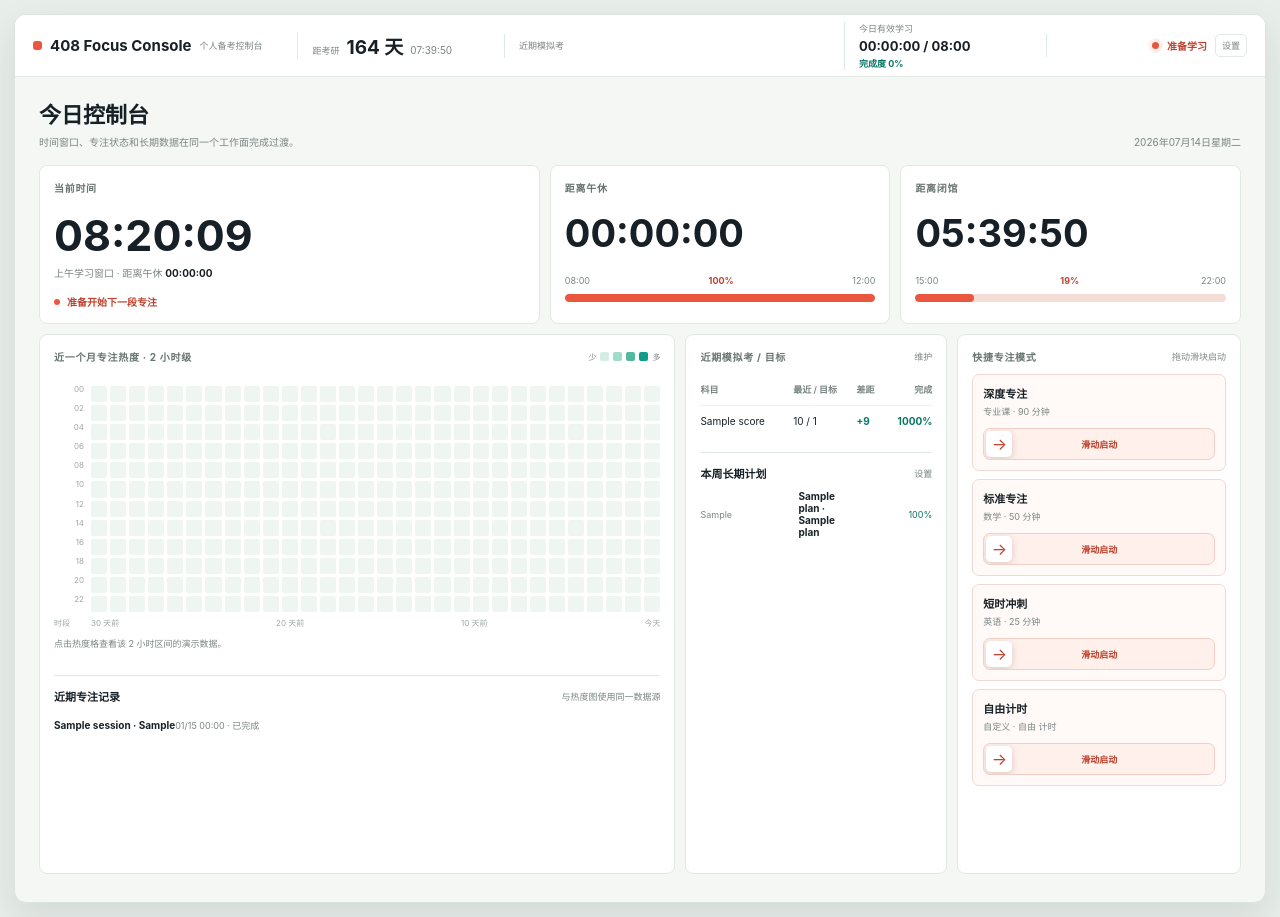
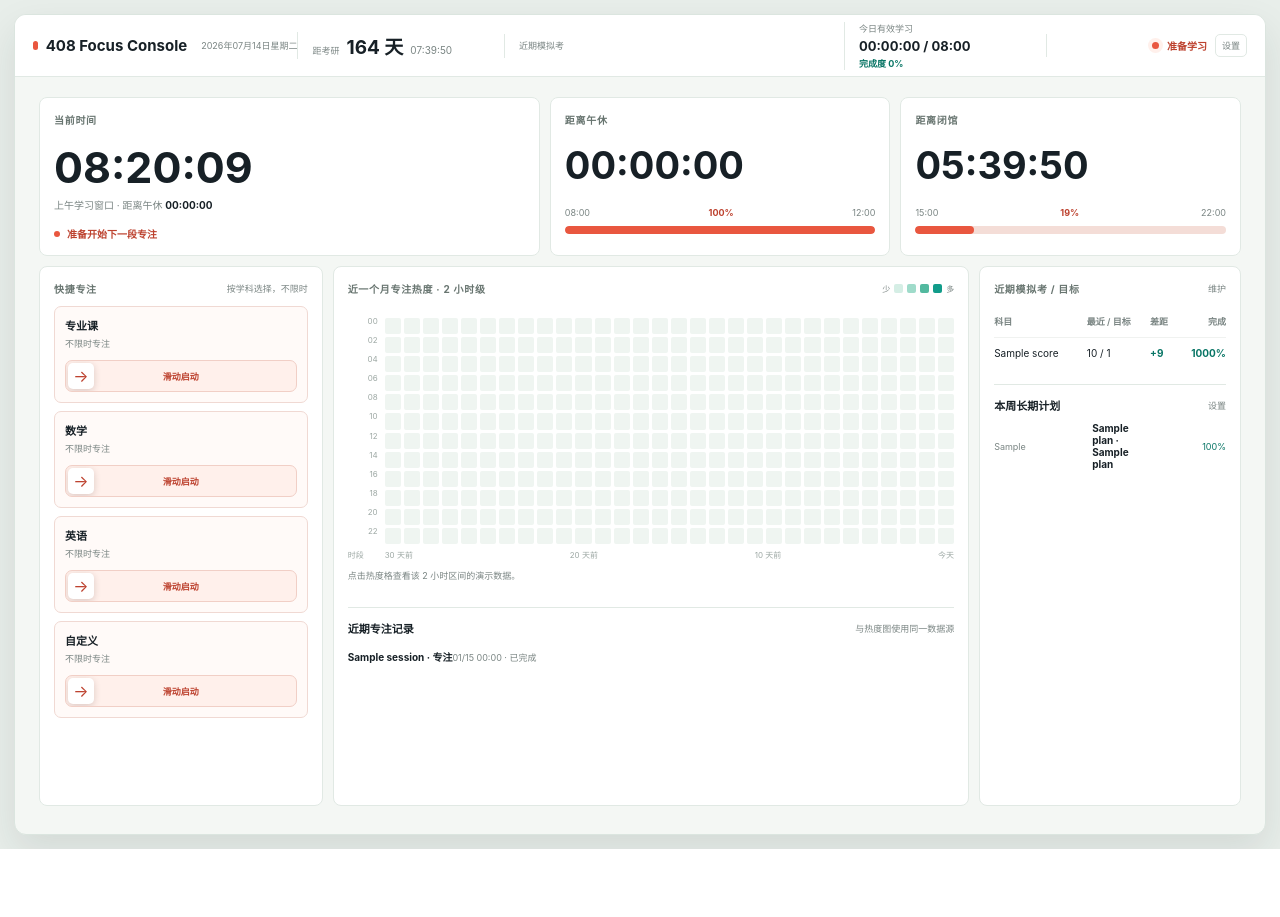
Before and after one commit to GYPp1us/408-Dashboard, a Flask app: page / in a window 1280 px wide. After the commit the page ends 849 px from the top, so only its background shows below. Run offline with Flask 3, Linux system fonts and the light colour scheme; the visitor is signed in with stand-in values (Sample User, id 1); data comes from the database, SQL or seed files in the repository; tables that the repository leaves empty hold one stand-in row (values such as "Sample post").

Commit message:
feat: simplify unlimited focus workflow

```diff
--- a/app/routes.py
+++ b/app/routes.py
@@ -107,8 +107,8 @@ def register_routes(app):
             planned_minutes = int(payload.get("planned_minutes", 0))
         except (TypeError, ValueError):
             planned_minutes = 0
-        if planned_minutes <= 0:
-            return jsonify(error="planned_minutes_must_be_positive"), 400
+        if planned_minutes < 0:
+            return jsonify(error="planned_minutes_must_be_non_negative"), 400
         if not subject or not mode:
             return jsonify(error="subject_and_mode_required"), 400
         connection = connect(app.config["DATABASE"])
--- a/app/static/app.css
+++ b/app/static/app.css
@@ -12,6 +12,7 @@ button { cursor:pointer; }
 .status-title i { width:9px; height:9px; border-radius:3px; background:var(--accent); }
 .status-title strong { font-size:15px; white-space:nowrap; }
 .status-title span,.exam-countdown small,.score-board small,.today-study small { color:var(--muted); font-size:9px; white-space:nowrap; }
+.console-date { margin-left:6px; }
 .exam-countdown { display:flex; align-items:baseline; gap:7px; padding-left:14px; border-left:1px solid var(--line); }
 .exam-countdown strong { font-size:19px; }
 .exam-countdown span { color:var(--muted); font-size:10px; }
@@ -55,20 +56,27 @@ button { cursor:pointer; }
 .section-block { margin-top:10px; }
 .section-heading { display:flex; align-items:center; justify-content:space-between; margin-bottom:10px; }
 .section-heading > span,.section-heading > a { color:var(--muted); font-size:9px; }
-.dashboard-grid { display:grid; grid-template-columns:minmax(0,1.75fr) minmax(240px,.72fr) minmax(260px,.78fr); gap:10px; align-items:stretch; margin-top:10px; }
+.dashboard-grid { display:grid; grid-template-columns:minmax(260px,.78fr) minmax(0,1.75fr) minmax(240px,.72fr); gap:10px; align-items:stretch; margin-top:10px; }
 .activity-panel,.score-panel,.mode-panel { min-height:540px; }
+.mode-panel { grid-column:1; grid-row:1; }
+.activity-panel { grid-column:2; grid-row:1; }
+.score-panel { grid-column:3; grid-row:1; }
 .activity-panel { display:flex; flex-direction:column; }
 .focus-modes { display:grid; grid-template-columns:1fr; gap:8px; }
 .mode { padding:10px; border:1px solid #f0d9d3; border-radius:7px; background:#fffaf8; }
 .mode strong { display:block; font-size:11px; }
 .mode small { display:block; margin-top:4px; color:var(--muted); font-size:9px; }
-.drag-launch { position:relative; height:32px; margin-top:10px; overflow:hidden; border:1px solid #f1cfc6; border-radius:7px; background:var(--accent-soft); color:var(--accent-deep); touch-action:none; user-select:none; }
-.drag-launch .drag-fill { position:absolute; inset:0 auto 0 0; width:0; background:var(--accent); opacity:.95; pointer-events:none; }
-.drag-launch .drag-label { position:absolute; inset:0; display:flex; align-items:center; justify-content:center; color:var(--accent-deep); font-size:9px; font-weight:750; pointer-events:none; }
-.drag-launch .drag-label.on-fill { color:#fff; }
+.drag-launch,.drag-action { position:relative; height:32px; margin-top:10px; overflow:hidden; border:1px solid #f1cfc6; border-radius:7px; background:var(--accent-soft); color:var(--accent-deep); touch-action:none; user-select:none; }
+.drag-action { margin-top:16px; border-color:#b9ddd6; background:var(--teal-soft); color:var(--teal-deep); }
+.drag-launch .drag-fill,.drag-action .drag-fill { position:absolute; inset:0 auto 0 0; width:0; background:var(--accent); opacity:.95; pointer-events:none; }
+.drag-action .drag-fill { background:var(--teal); }
+.drag-launch .drag-label,.drag-action .drag-label { position:absolute; inset:0; display:flex; align-items:center; justify-content:center; color:var(--accent-deep); font-size:9px; font-weight:750; pointer-events:none; }
+.drag-action .drag-label { color:var(--teal-deep); }
+.drag-launch .drag-label.on-fill,.drag-action .drag-label.on-fill { color:#fff; }
 .drag-thumb { position:absolute; z-index:2; top:2px; left:2px; display:flex; align-items:center; justify-content:center; width:26px; height:26px; border-radius:5px; background:#fff; color:var(--accent-deep); box-shadow:0 2px 7px rgba(80,45,38,.2); cursor:grab; }
+.drag-action .drag-thumb { color:var(--teal-deep); }
 .drag-thumb:active { cursor:grabbing; }
-.drag-launch.armed { box-shadow:0 0 0 3px rgba(17,156,138,.18); }
+.drag-launch.armed,.drag-action.armed { box-shadow:0 0 0 3px rgba(17,156,138,.18); }
 .analytics-grid,.bottom-grid,.focus-data-grid,.settings-data-grid { display:grid; grid-template-columns:1.55fr 1fr; gap:10px; margin-top:10px; }
 .bottom-grid,.focus-data-grid,.settings-data-grid { grid-template-columns:1fr 1fr; }
 .subsection-heading { display:flex; align-items:center; justify-content:space-between; margin-top:16px; padding-top:12px; border-top:1px solid var(--line); }
@@ -109,7 +117,6 @@ button { cursor:pointer; }
 .active-mode-view { animation:focus-enter .42s ease both; }
 .active-mode-view h3 { margin:12px 0 0; font-size:20px; }
 .active-mode-view > strong { display:block; margin-top:18px; color:var(--teal-deep); font-size:42px; line-height:1; }
-.active-mode-view .progress { margin-top:15px; }
 .active-label { color:var(--teal-deep) !important; font-weight:750; }
 .focus-window { margin-top:10px; color:var(--teal-deep); font-size:9px; }
 .active-mode-view .ring { width:84px; height:84px; margin:22px auto 16px; border-width:8px; font-size:18px; }
--- a/app/static/app.js
+++ b/app/static/app.js
@@ -1,5 +1,5 @@
 (() => {
-  const state = { dashboard: null, timer: null, countdown: null, windowCountdown: null, starting: false };
+  const state = { dashboard: null, timer: null, countdown: null, windowCountdown: null, starting: false, ending: false };
   const $ = (selector) => document.querySelector(selector);
   const formatSeconds = (total) => {
     const value = Math.max(0, Math.floor(total));
@@ -119,13 +119,13 @@
   function renderRecentFocus(sessions) {
     const target = $("#recent-focus");
     if (!target) return;
-    target.innerHTML = sessions.length ? sessions.slice(0, 8).map((item) => `<div class="recent-item"><b>${escapeHtml(item.subject)} · ${escapeHtml(item.mode)}</b><small>${new Date(item.started_at).toLocaleString("zh-CN", { month: "2-digit", day: "2-digit", hour: "2-digit", minute: "2-digit" })} · ${item.status === "active" ? "进行中" : "已完成"}</small></div>`).join("") : '<div class="loading-row">暂无专注记录。</div>';
+    target.innerHTML = sessions.length ? sessions.slice(0, 8).map((item) => `<div class="recent-item"><b>${escapeHtml(item.subject)} · 专注</b><small>${new Date(item.started_at).toLocaleString("zh-CN", { month: "2-digit", day: "2-digit", hour: "2-digit", minute: "2-digit" })} · ${item.status === "active" ? "进行中" : "已完成"}</small></div>`).join("") : '<div class="loading-row">暂无专注记录。</div>';
   }
 
   function renderModes(modes) {
     const target = $("#focus-modes");
     if (!target) return;
-    target.innerHTML = modes.map((mode, index) => `<div class="mode"><strong>${escapeHtml(mode.name)}</strong><small>${escapeHtml(mode.subject)} · ${mode.duration_minutes || "自由"} ${mode.duration_minutes ? "分钟" : "计时"}</small><div class="drag-launch${index ? " secondary" : ""}" data-subject="${escapeHtml(mode.subject)}" data-mode="${escapeHtml(mode.name)}" data-duration="${mode.duration_minutes || 25}"><div class="drag-fill"></div><span class="drag-label">滑动启动</span><span class="drag-thumb" role="button" tabindex="0" aria-label="滑动启动 ${escapeHtml(mode.name)}">→</span></div></div>`).join("");
+    target.innerHTML = modes.map((mode) => `<div class="mode"><strong>${escapeHtml(mode.subject)}</strong><small>不限时专注</small><div class="drag-launch" data-subject="${escapeHtml(mode.subject)}" data-mode="专注" data-duration="0"><div class="drag-fill"></div><span class="drag-label">滑动启动</span><span class="drag-thumb" role="button" tabindex="0" aria-label="滑动启动 ${escapeHtml(mode.subject)}">→</span></div></div>`).join("");
     initDragLaunchers();
   }
 
@@ -175,7 +175,7 @@
     state.starting = true;
     track.classList.add("armed");
     try {
-      const session = await api("/api/focus/start", { method: "POST", body: JSON.stringify({ subject: track.dataset.subject, mode: track.dataset.mode, planned_minutes: Number(track.dataset.duration), client_token: crypto.randomUUID() }) });
+      const session = await api("/api/focus/start", { method: "POST", body: JSON.stringify({ subject: track.dataset.subject, mode: "专注", planned_minutes: 0, client_token: crypto.randomUUID() }) });
       applyFocusState(session.session, true);
       showToast("专注已启动");
     } catch (error) {
@@ -202,23 +202,26 @@
     if (!active) {
       window.clearInterval(state.timer);
       $("#focus-timer").textContent = "00:00:00";
+      const track = $("#end-focus");
+      const thumb = track?.querySelector(".drag-thumb");
+      if (track && thumb && window.gsap) {
+        gsap.set(thumb, { x: 0 });
+        setDragProgress(track, thumb);
+        track.classList.remove("armed");
+      }
       return;
     }
-    $("#focus-subject").textContent = `${active.subject} · ${active.mode}`;
+    $("#focus-subject").textContent = `${active.subject} · 专注`;
     $("#focus-start").textContent = new Date(active.started_at).toLocaleTimeString("zh-CN", { hour: "2-digit", minute: "2-digit" });
-    $("#focus-planned").textContent = `${active.planned_minutes} 分钟`;
     const tick = () => {
       const elapsed = Math.max(0, Math.floor((Date.now() - Date.parse(active.started_at)) / 1000));
-      const planned = active.planned_minutes * 60;
-      const progress = Math.min(100, Math.round((elapsed / planned) * 100));
       $("#focus-timer").textContent = formatSeconds(elapsed);
-      $("#focus-progress").style.width = `${progress}%`;
-      $("#focus-ring").textContent = `${progress}%`;
-      $("#focus-window").textContent = `预计结束 ${new Date(Date.parse(active.started_at) + planned * 1000).toLocaleTimeString("zh-CN", { hour: "2-digit", minute: "2-digit" })} · 剩余 ${formatSeconds(planned - elapsed)}`;
+      $("#focus-window").textContent = "持续计时 · 不设上限";
     };
     tick();
     window.clearInterval(state.timer);
     state.timer = window.setInterval(tick, 1000);
+    initDragEnd();
   }
 
   async function loadDashboard() {
@@ -231,12 +234,54 @@
 
   async function endFocus() {
     const active = state.dashboard?.focus?.active;
-    if (!active) return;
+    if (!active) return false;
     try {
       await api("/api/focus/end", { method: "POST", body: JSON.stringify({ session_id: active.id }) });
       await loadDashboard();
       showToast("本段专注已结束");
+      return true;
     } catch (error) { showToast(error.message); }
+    return false;
+  }
+
+  function initDragEnd() {
+    const track = $("#end-focus");
+    if (!track || !window.gsap || !window.Draggable || track.dataset.bound) return;
+    const thumb = track.querySelector(".drag-thumb");
+    track.dataset.bound = "1";
+    const drag = Draggable.create(thumb, {
+      type: "x",
+      bounds: track,
+      onDrag() { setDragProgress(track, thumb); },
+      onRelease() {
+        const { max, ratio } = setDragProgress(track, thumb);
+        if (ratio >= .82) {
+          track.classList.add("armed");
+          gsap.to(thumb, { x: max, duration: .48, ease: "elastic.out(1, .55)", onComplete: () => commitFocusEnd(track, thumb) });
+        } else {
+          gsap.to(thumb, { x: 0, duration: .58, ease: "elastic.out(1, .58)", onUpdate: () => setDragProgress(track, thumb), onComplete: () => track.classList.remove("armed") });
+        }
+      }
+    })[0];
+    thumb.addEventListener("keydown", (event) => {
+      if (event.key === "Enter" || event.key === " ") {
+        event.preventDefault();
+        const max = Math.max(1, track.clientWidth - thumb.offsetWidth - 4);
+        gsap.to(thumb, { x: max, duration: .48, ease: "elastic.out(1, .55)", onUpdate: () => setDragProgress(track, thumb), onComplete: () => commitFocusEnd(track, thumb) });
+      }
+    });
+    drag.update();
+  }
+
+  async function commitFocusEnd(track, thumb) {
+    if (state.ending) return;
+    state.ending = true;
+    track.classList.add("armed");
+    const success = await endFocus();
+    if (!success) {
+      gsap.to(thumb, { x: 0, duration: .62, ease: "elastic.out(1, .58)", onUpdate: () => setDragProgress(track, thumb), onComplete: () => track.classList.remove("armed") });
+    }
+    state.ending = false;
   }
 
   async function loadSettings() {
@@ -253,7 +298,6 @@
   }
 
   document.addEventListener("DOMContentLoaded", async () => {
-    $("#end-focus")?.addEventListener("click", endFocus);
     bindSettingsForms();
     try {
       if (document.body.dataset.page === "settings") await loadSettings();
--- a/app/templates/base.html
+++ b/app/templates/base.html
@@ -9,7 +9,7 @@
 <body class="page-{{ page_name|default('home') }}" data-page="{{ page_name|default('home') }}">
   <div class="app-shell">
     <header class="status-bar">
-      <div class="status-title"><i></i><strong>408 Focus Console</strong><span>个人备考控制台</span></div>
+      <div class="status-title"><i></i><strong>408 Focus Console</strong><span id="today-date" class="console-date">读取中</span></div>
       <div class="exam-countdown"><small>距考研</small><strong id="exam-days">-- 天</strong><span id="exam-clock">--:--:--</span></div>
       <div class="score-board"><small>近期模拟考</small><div class="score-window"><div id="score-track" class="score-track"><div class="score-row"><span>正在读取成绩</span><b>-- / --</b><em>--</em></div></div></div></div>
       <div class="today-study"><small>今日有效学习</small><strong id="today-study">00:00 / 08:00</strong><span id="today-progress">完成度 0%</span></div>
--- a/app/templates/dashboard.html
+++ b/app/templates/dashboard.html
@@ -1,8 +1,6 @@
 {% extends "base.html" %}
 {% block title %}今日控制台 · 408 Focus Console{% endblock %}
 {% block content %}
-<div class="page-head"><div><h1>今日控制台</h1><p>时间窗口、专注状态和长期数据在同一个工作面完成过渡。</p></div><span id="today-date" class="page-date">读取中</span></div>
-
 <section class="time-grid">
   <article class="panel time-card current-time-card"><h2>当前时间</h2><strong id="current-time">--:--:--</strong><p>上午学习窗口 · 距离午休 <b id="lunch-remaining">--:--:--</b></p><div class="inline-state"><i></i><span id="home-state-note">准备开始下一段专注</span></div></article>
   <article class="panel time-card"><h2>距离午休</h2><strong id="lunch-clock">--:--:--</strong><div class="progress-meta"><span>08:00</span><b id="lunch-percent">0%</b><span>12:00</span></div><div class="progress"><i id="lunch-progress"></i></div></article>
@@ -14,6 +12,6 @@
 
   <article class="panel score-panel"><div class="section-heading"><h2>近期模拟考 / 目标</h2><a href="{{ url_for('settings_page') }}">维护</a></div><table class="metric-table"><thead><tr><th>科目</th><th>最近 / 目标</th><th>差距</th><th>完成</th></tr></thead><tbody id="score-table"><tr><td colspan="4">正在读取成绩...</td></tr></tbody></table><div class="subsection-heading"><h3>本周长期计划</h3><a href="{{ url_for('settings_page') }}">设置</a></div><div id="plan-list" class="plan-list"><div class="loading-row">正在读取计划...</div></div></article>
 
-  <article class="panel mode-panel"><div id="idle-mode-view"><div class="section-heading"><h2>快捷专注模式</h2><span>拖动滑块启动</span></div><div id="focus-modes" class="focus-modes"><div class="loading-row">正在读取预设...</div></div></div><div id="active-mode-view" class="active-mode-view" hidden><div class="section-heading"><h2>专注进行中</h2><span class="active-label">青绿色状态</span></div><span class="focus-kicker">DEEP WORK · ACTIVE</span><h3 id="focus-subject">正在读取当前专注</h3><strong id="focus-timer">00:00:00</strong><div class="progress teal"><i id="focus-progress"></i></div><div class="focus-window" id="focus-window">预计结束 --:-- · 剩余 --:--</div><div class="ring" id="focus-ring">0%</div><div class="key-list"><div><span>开始时间</span><b id="focus-start">--:--</b></div><div><span>计划时长</span><b id="focus-planned">-- 分钟</b></div><div><span>今日有效</span><b id="focus-today">00:00 / 08:00</b></div></div><button id="end-focus" class="primary-teal" type="button">结束专注</button></div></article>
+  <article class="panel mode-panel"><div id="idle-mode-view"><div class="section-heading"><h2>快捷专注</h2><span>按学科选择，不限时</span></div><div id="focus-modes" class="focus-modes"><div class="loading-row">正在读取预设...</div></div></div><div id="active-mode-view" class="active-mode-view" hidden><div class="section-heading"><h2>专注进行中</h2><span class="active-label">青绿色状态</span></div><span class="focus-kicker">FOCUS · ACTIVE</span><h3 id="focus-subject">正在读取当前专注</h3><strong id="focus-timer">00:00:00</strong><div class="focus-window" id="focus-window">持续计时 · 不设上限</div><div class="key-list"><div><span>开始时间</span><b id="focus-start">--:--</b></div><div><span>专注方式</span><b>不限时</b></div><div><span>今日有效</span><b id="focus-today">00:00 / 08:00</b></div></div><div id="end-focus" class="drag-action drag-end" role="group" aria-label="滑动结束专注"><div class="drag-fill"></div><span class="drag-label">滑动结束</span><span class="drag-thumb" role="button" tabindex="0" aria-label="滑动结束专注">→</span></div></div></article>
 </section>
 {% endblock %}
--- a/app/templates/settings.html
+++ b/app/templates/settings.html
@@ -4,7 +4,7 @@
 <div class="page-head"><div><h1>设置</h1><p>只保留低频调整项，日常数据集中展示在首页和专注页。</p></div><a class="back-link" href="{{ url_for('dashboard') }}">返回首页</a></div>
 <form id="settings-form" class="settings-grid">
   <article class="panel"><h2>时间窗口</h2><label>上午开始<input name="morning_start" type="time" required></label><label>午休开始<input name="lunch_start" type="time" required></label><label>图书馆开放<input name="library_open" type="time" required></label><label>图书馆闭馆<input name="library_close" type="time" required></label></article>
-  <article class="panel"><h2>考试与专注</h2><label>考试日期<input name="exam_date" type="date" required></label><label>时区<input name="timezone" value="Asia/Shanghai" required></label><div class="setting-note">专注预设：深度 90 分钟、标准 50 分钟、冲刺 25 分钟。</div><button class="primary" type="submit">保存设置</button></article>
+  <article class="panel"><h2>考试与专注</h2><label>考试日期<input name="exam_date" type="date" required></label><label>时区<input name="timezone" value="Asia/Shanghai" required></label><div class="setting-note">专注入口按学科区分，统一使用不限时计时。</div><button class="primary" type="submit">保存设置</button></article>
   <article class="panel"><h2>数据维护入口</h2><p class="setting-note">成绩目标和长期计划在此低频维护，首页与专注页只展示结果和进度。</p><a class="outline-button" href="#score-form">添加模拟考成绩</a><a class="outline-button" href="#plan-form">添加长期计划</a></article>
 </form>
 <section class="settings-data-grid"><article class="panel" id="score-form"><div class="section-heading"><h2>模拟考成绩</h2><span>保存后首页即时更新</span></div><form class="inline-form" data-form="score"><input name="subject" placeholder="科目" required><input name="score" type="number" min="0" step="0.5" placeholder="最近成绩" required><input name="target" type="number" min="1" step="0.5" placeholder="目标成绩" required><button class="primary" type="submit">添加</button></form><div id="settings-scores" class="settings-list"></div></article><article class="panel" id="plan-form"><div class="section-heading"><h2>长期计划</h2><span>按周量化</span></div><form class="plan-form" data-form="plan"><input name="week_start" type="date" required><input name="subject" placeholder="科目" required><input name="title" placeholder="计划内容" required><input name="target_minutes" type="number" min="1" placeholder="目标分钟" required><button class="primary" type="submit">添加</button></form><div id="settings-plans" class="settings-list"></div></article></section>
```
Also changed, not shown: app/db.py (+6 -4 lines), tests/test_api.py (+7 -7 lines), tests/test_db.py (+2 -1 lines), tests/test_pages.py (+3 -0 lines).
